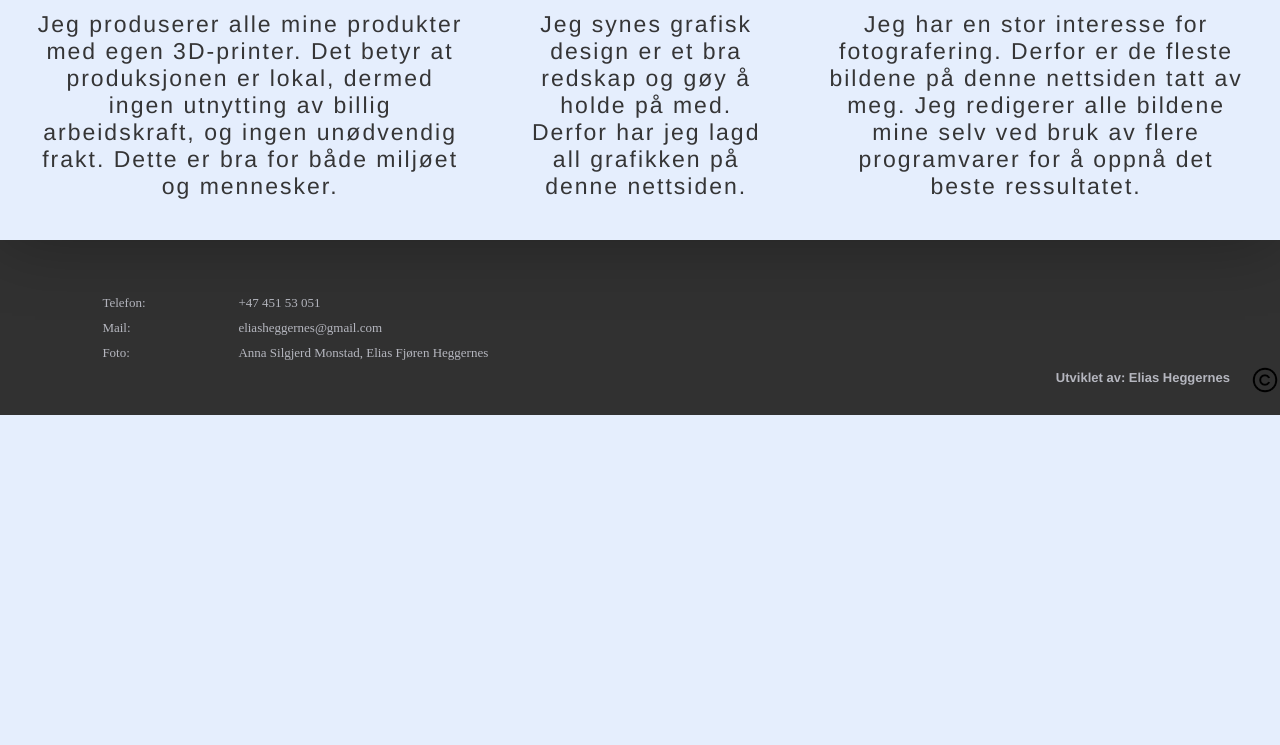
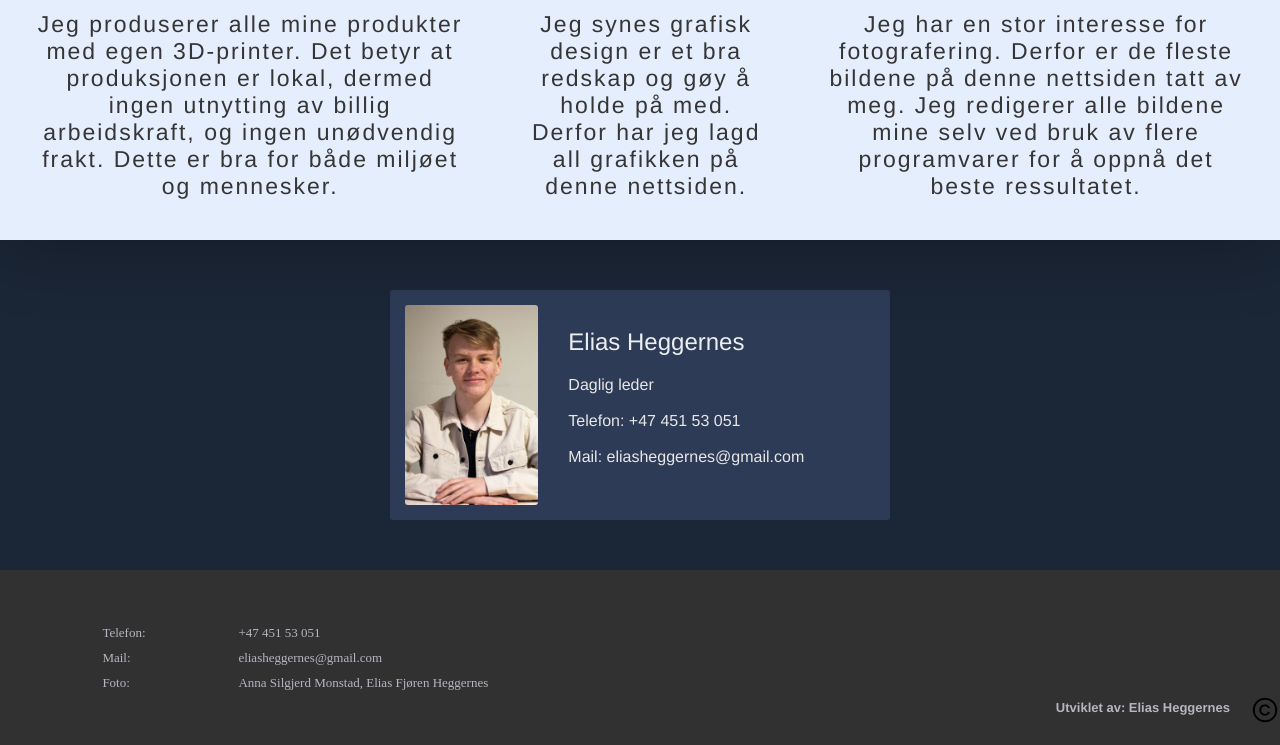
Before and after one commit to multicore-real/Multicore, a PHP site: page / in a window 1280 px wide. Shown: the part 1120-1865 px from the top of the page. Before the commit the page ends 1535 px from the top, so only its background shows below. Run offline with PHP 8.4, Linux system fonts and the light colour scheme; some libraries are stand-ins or nearby versions.

Commit message:
multicore text fix

```diff
--- a/CSS/my-style.css
+++ b/CSS/my-style.css
@@ -26,6 +26,7 @@ body{
 }
 
 .card-con {
+	z-index: 2;
 	background-color: var(--dark-color);
 	padding: 50px 0;
 }
--- a/Java-Script/my-style.js
+++ b/Java-Script/my-style.js
@@ -17,4 +17,9 @@ window.onscroll = function() {
         }
     }
     prevScrollpos = currentScrollPos;
+    if (currentScrollPos > 500) {
+        document.getElementById("Multicore-txt").style.display = "none";
+    } else {
+          document.getElementById("Multicore-txt").style.display = "inline";
+    }
 };
--- a/index.html
+++ b/index.html
@@ -59,6 +59,18 @@
     <d style="opacity: 0; z-index: 2;">.</d>
 </div>
 
+<div class="card-con">
+    <div id="elias-card">
+        <img src="/Pictures-all/IMG_4931.jpg" class="card-img" alt="elias photo">
+
+        <br>
+
+        <h2 class="card-header">Elias Heggernes</h2>
+
+        <p class="card-text">Daglig leder <br><br> Telefon: +47 451 53 051 <br><br> Mail: eliasheggernes@gmail.com</p>
+    </div>
+</div>
+
 <span id="end-preset"></span>
 
 <script src="https://code.jquery.com/jquery-3.6.0.min.js" integrity="sha256-/xUj+3OJU5yExlq6GSYGSHk7tPXikynS7ogEvDej/m4=" crossorigin="anonymous"></script>
```
